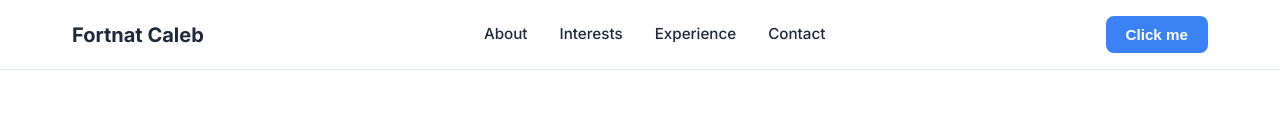
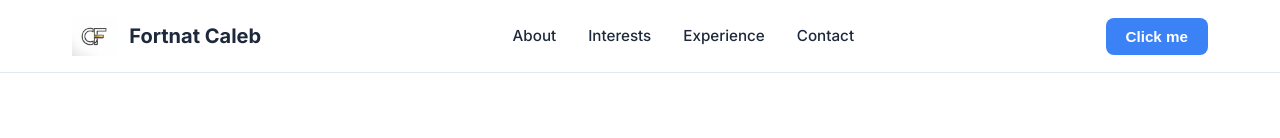
Before and after one commit to CalebF7/My-About-me-page, a plain HTML site: page index.html in a window 1280 px wide. Shown: the top 138 px of the page. Drawn offline with Linux system fonts and the light colour scheme.

Commit message:
Add logo image to header and style logo section
Inserted a logo image in the header of index.html and updated style.css to style the logo image and align the logo container content vertically using flexbox.

```diff
--- a/index.html
+++ b/index.html
@@ -17,6 +17,7 @@
         <div class="container">
             <div class="header-content">
                 <div class="logo">
+                    <img src="images/My Logo 1.png" alt="CF Logo" class="logo-image">
                     <h2 class="logo-text">Fortnat Caleb</h2>
                 </div>
                 <nav class="nav" id="mainNav">
--- a/style.css
+++ b/style.css
@@ -64,6 +64,20 @@ body {
     font-size: 1.25rem;
     font-weight: 700;
     color: var(--text-dark);
+}
+/* Style for the new logo image */
+.logo-image {
+    height: 40px; /* Adjust this height to fit your preference */
+    width: auto;
+    object-fit: contain;
+    display: block;
+}
+
+/* Ensure the logo container stays centered vertically */
+.logo {
+    display: flex;
+    align-items: center;
+    gap: 0.75rem;
 }
 
 .nav {
```
